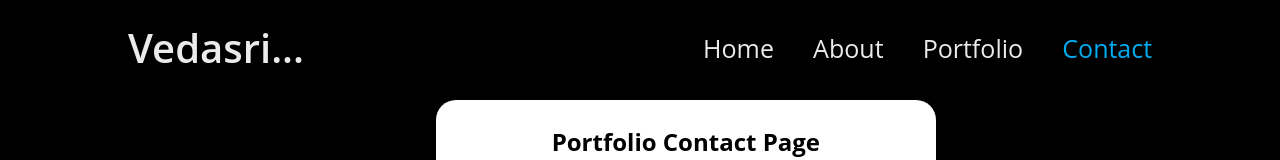
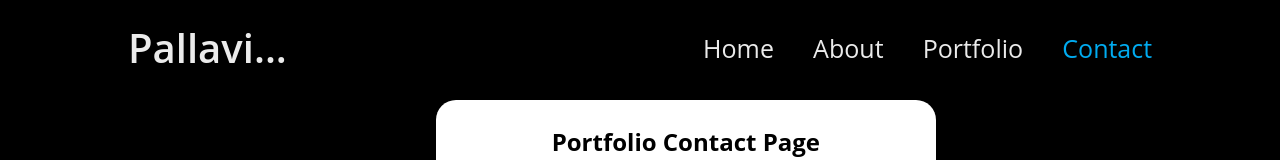
Before and after one commit to PALLAVI-AMBATI/LANDSCAPE, a plain HTML site: page contact.html in a window 1280 px wide. Shown: the top 160 px of the page. Drawn offline with Linux system fonts and the light colour scheme.

Commit message:
Update contact.html

```diff
--- a/contact.html
+++ b/contact.html
@@ -8,7 +8,7 @@
 </head>
 <body>
     <header class="header">
-        <a href="index.html" class="logo">Vedasri...</a>
+        <a href="index.html" class="logo">Pallavi...</a>
         <nav class="navbar">
           <a href="index.html">Home</a>
           <a href="about.html">About</a>
```
